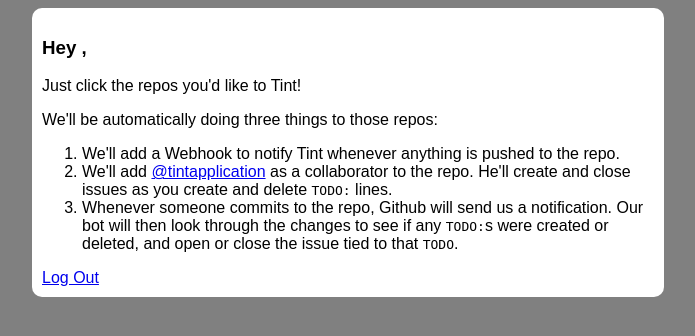
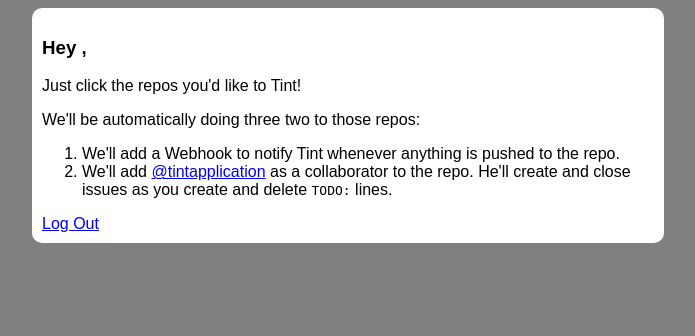
Before and after one commit to zanesterling/tint, a Flask app: template templates/home.html in a window 1280 px wide. Shown: the top 336 px of the page, without its empty margins (292-987 px from the left). Run offline with Flask 2, Linux system fonts and the light colour scheme; the template is opened without the code that fills it, so the values that code supplies are empty; some libraries are stand-ins or nearby versions.

Commit message:
Revert redundant explanation on home

```diff
--- a/templates/home.html
+++ b/templates/home.html
@@ -10,11 +10,10 @@
 	<div id=container>
 	<h3>Hey {{ d['username'] }},</h3>
 	<p>Just click the repos you'd like to Tint!</p>
-	<p>We'll be automatically doing three things to those repos:</p>
+	<p>We'll be automatically doing three two to those repos:</p>
 	<ol>
 			<li>We'll add a Webhook to notify Tint whenever anything is pushed to the repo.</li>
 			<li>We'll add <a href=http://github.com/tintapplication>@tintapplication</a> as a collaborator to the repo. He'll create and close issues as you create and delete <code>TODO:</code> lines.</li>
-			<li>Whenever someone commits to the repo, Github will send us a notification. Our bot will then look through the changes to see if any <code>TODO:</code>s were created or deleted, and open or close the issue tied to that <code>TODO</code>.</li>
 	</ol>
 		<ul id=repolist>
 		{% for repo in d['repos'] %}
```
